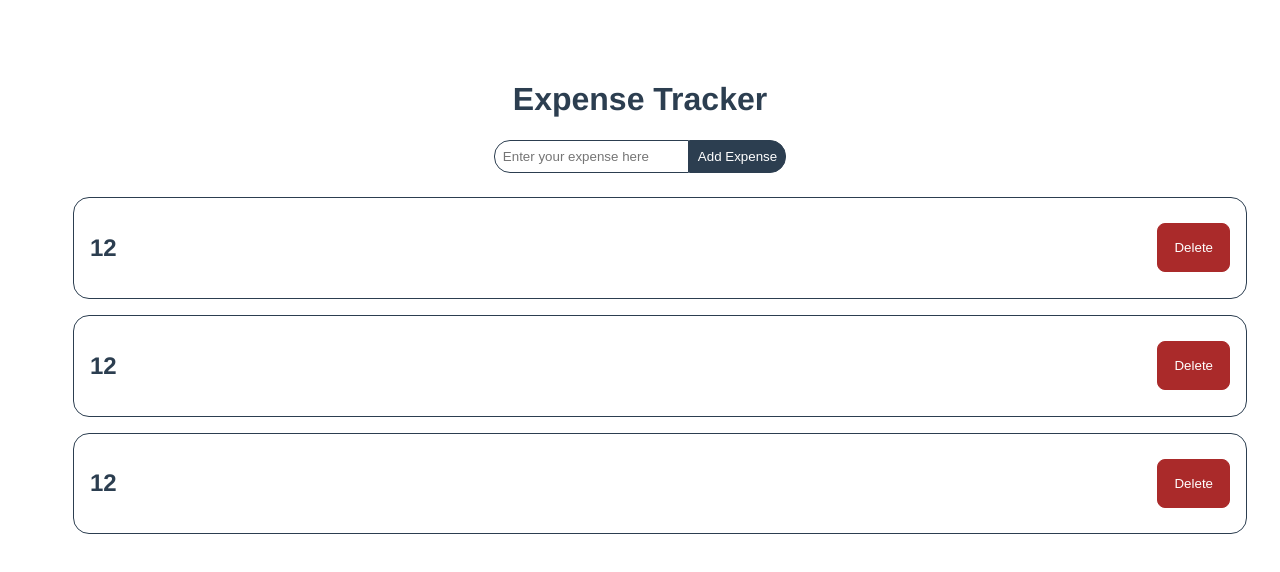
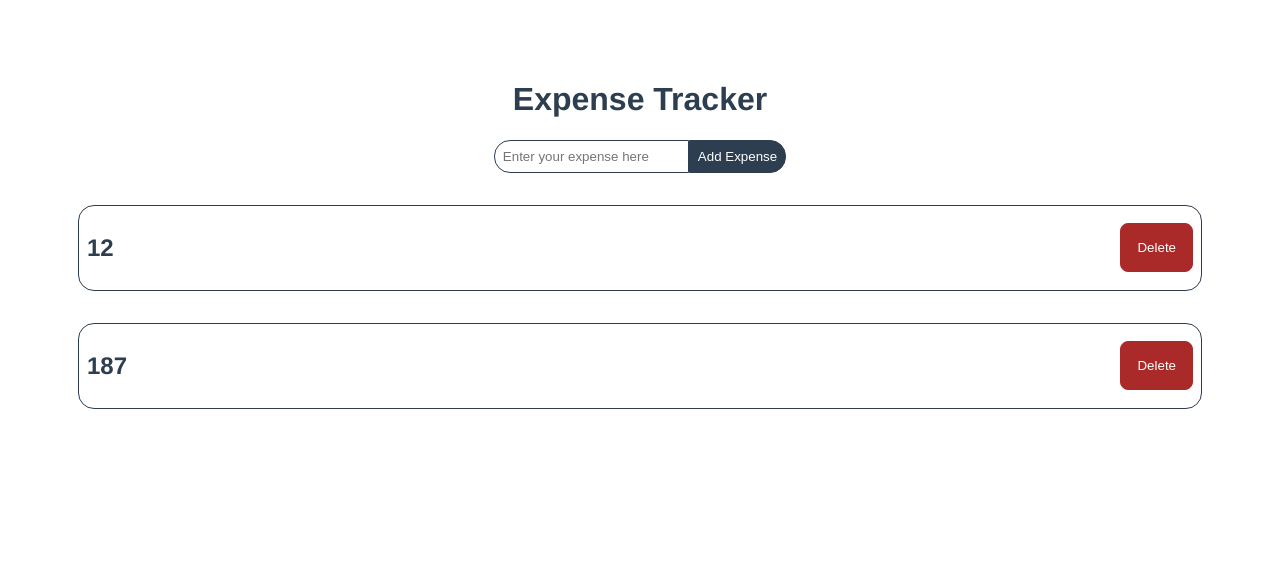
Before and after one commit to chrizzlekicks/vue-expense-tracker, a Vue app: page / in a window 1280 px wide. Shown: the top 572 px of the page. Built offline with nearby package versions, Linux system fonts and the light colour scheme.

Commit message:
added some binding to vue components

```diff
--- a/src/App.vue
+++ b/src/App.vue
@@ -1,17 +1,38 @@
-<script setup>
-import InputField from './components/InputField.vue';
-import Expense from './components/Expense.vue';
-</script>
-
 <template>
 	<h1>Expense Tracker</h1>
 	<InputField />
-	<ul id="expense-wrapper">
-		<Expense />
-		<Expense />
-		<Expense />
-	</ul>
+	<Expenses :expenses="expenses" />
 </template>
+
+<script>
+import InputField from './components/InputField.vue';
+import Expenses from './components/Expenses.vue';
+
+export default {
+	name: 'App',
+	components: { InputField, Expenses },
+	data() {
+		return {
+			expenses: [],
+		};
+	},
+	methods() {
+		function addExpense(input) {
+			const newExpense = {
+				id: input.id,
+				value: input.value,
+			};
+			this.expenses.push(newExpense);
+		}
+	},
+	created() {
+		this.expenses = [
+			{ id: 0, value: 12 },
+			{ id: 1, value: 187 },
+		];
+	},
+};
+</script>
 
 <style>
 #app {
@@ -25,13 +46,4 @@ import Expense from './components/Expense.vue';
 	flex-direction: column;
 	align-items: center;
 }
-#expense-wrapper {
-	display: flex;
-	flex-direction: column;
-	justify-content: center;
-	align-items: center;
-	max-width: 1140px;
-	width: 100%;
-	margin: 1rem;
-}
 </style>
--- a/src/components/Expense.vue
+++ b/src/components/Expense.vue
@@ -1,21 +1,28 @@
-<script setup></script>
-
 <template>
-	<li>
-		<h2>12</h2>
+	<div class="expense">
+		<h2>{{ expense.value }}</h2>
 		<button>Delete</button>
-	</li>
+	</div>
 </template>
 
+<script>
+export default {
+	name: 'Expense',
+	props: {
+		expense: Object,
+	},
+};
+</script>
+
 <style scoped>
-li {
-	padding: 1rem;
+.expense {
+	padding: 0.5rem;
 	display: flex;
 	justify-content: space-between;
 	align-items: center;
 	border: 1px solid #2c3e50;
 	border-radius: 1rem;
-	width: 100%;
+	width: auto;
 	margin: 0.5rem;
 }
 h2 {
--- /dev/null
+++ b/src/components/Expenses.vue
@@ -0,0 +1,29 @@
+<template>
+	<section class="expenses" v-for="expense in expenses" :key="expense.id">
+		<Expense :expense="expense" />
+	</section>
+</template>
+
+<script>
+import Expense from './Expense.vue';
+
+export default {
+	name: 'Expenses',
+	props: {
+		expenses: Array,
+	},
+	components: {
+		Expense,
+	},
+};
+</script>
+
+<style>
+.expenses {
+	display: flex;
+	flex-direction: column;
+	width: 100%;
+	max-width: 1140px;
+	margin: 0.5rem;
+}
+</style>
--- a/src/components/InputField.vue
+++ b/src/components/InputField.vue
@@ -1,23 +1,30 @@
 <template>
-	<div>
-		<input type="text" placeholder="Enter your expense here" />
-		<button>Add Expense</button>
+	<div class="wrapper">
+		<input class="input" type="text" placeholder="Enter your expense here" />
+		<button class="input-btn">Add Expense</button>
 	</div>
 </template>
 
-<style scoped>
-div {
+<script>
+export default {
+	name: 'InputField',
+};
+</script>
+
+<style>
+.wrapper {
 	display: flex;
 	flex: 1;
+	margin-bottom: 1rem;
 }
-input {
+.input {
 	padding: 0.5rem;
 	border-top-left-radius: 1rem;
 	border-bottom-left-radius: 1rem;
 	border: 1px solid #2c3e50;
 	width: auto;
 }
-button {
+.input-btn {
 	padding: 0.5rem;
 	border-top-right-radius: 1rem;
 	border-bottom-right-radius: 1rem;
@@ -27,7 +34,7 @@ button {
 	cursor: pointer;
 	transition: all 0.2s ease-in-out;
 }
-button:hover {
+.input-btn:hover {
 	background-color: #fff;
 	color: #2c3e50;
 }
```
